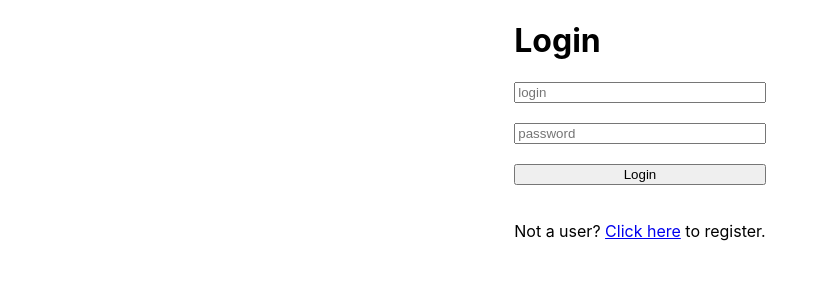
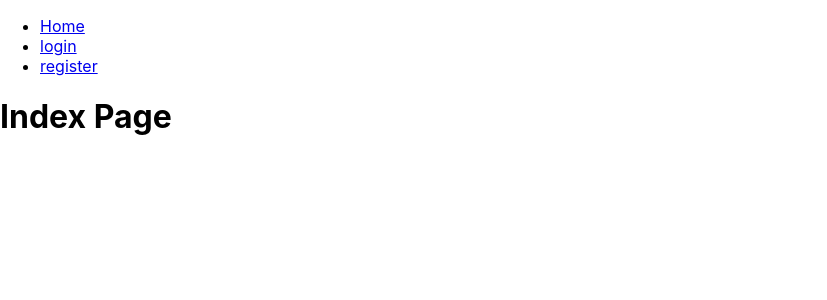
Before and after one commit to yaelBrown/ys, a React (Create React App) app in the folder ys/: page / in a window 1280 px wide. Shown: the top 300 px of the page, without its empty margins (0-827 px from the left). Built offline with nearby package versions, Linux system fonts and the light colour scheme.

Commit message:
Added index, nav register components and rewrote app.js on frontend.

```diff
--- a/ys/src/App.js
+++ b/ys/src/App.js
@@ -1,12 +1,14 @@
 import React from 'react';
-import logo from './logo.svg';
 import './css/App.css';
+import Navbar from './components/nav/Navbar';
 import Login from './components/login/Login';
+import Index from './components/index/Index';
+import Register from './components/register/Register';
 
 function App() {
   return (
     <div className="App">
-      <Login/>
+      <Navbar/>
     </div>
   );
 }
--- /dev/null
+++ b/ys/src/components/index/Index.js
@@ -0,0 +1,11 @@
+import React, { Component } from 'react'
+
+export default class Index extends Component {
+  render() {
+    return (
+      <div>
+        <h1>Index Page</h1>
+      </div>
+    )
+  }
+}
--- a/ys/src/components/login/Login.js
+++ b/ys/src/components/login/Login.js
@@ -5,7 +5,7 @@ export default class Login extends Component {
   render() {
     return (
       <div className="login-form">
-        <form action="/login" method="post">
+        <form action="http://localhost:8080/login" method="post">
           <h1>Login</h1>
           <input type="text" id="username" name="username" placeholder="login" required></input><br/>
           <input type="password" id="password" name="password" placeholder="password" required></input><br/>
--- /dev/null
+++ b/ys/src/components/nav/Navbar.js
@@ -0,0 +1,39 @@
+import React, { Component } from 'react'
+import { BrowserRouter as Router,
+  Switch,
+  Route,
+  Link
+} from "react-router-dom";
+import Register from '../register/Register';
+import Index from '../index/Index';
+import Login from '../login/Login';
+
+export default class Navbar extends Component {
+  render() {
+    return (
+      <Router>
+        <div>
+          <nav>
+            <ul>
+              <li><Link to="/">Home</Link></li>
+              <li><Link to="/login">login</Link></li>
+              <li><Link to="/register">register</Link></li>
+            </ul>
+          </nav>
+
+          <Switch>
+            <Route path="/register">
+              <Register/>
+            </Route>
+            <Route path="/login">
+              <Login/>
+            </Route>
+            <Route path="/">
+              <Index/>
+            </Route>
+          </Switch>
+        </div>
+      </Router>
+    )
+  }
+}
--- /dev/null
+++ b/ys/src/components/register/Register.js
@@ -0,0 +1,11 @@
+import React, { Component } from 'react'
+
+export default class Register extends Component {
+  render() {
+    return (
+      <div>
+        <h1>Register a new user</h1>
+      </div>
+    )
+  }
+}
```
Also changed, not shown: 1 other file (tests, documents, lock files or other folders).
